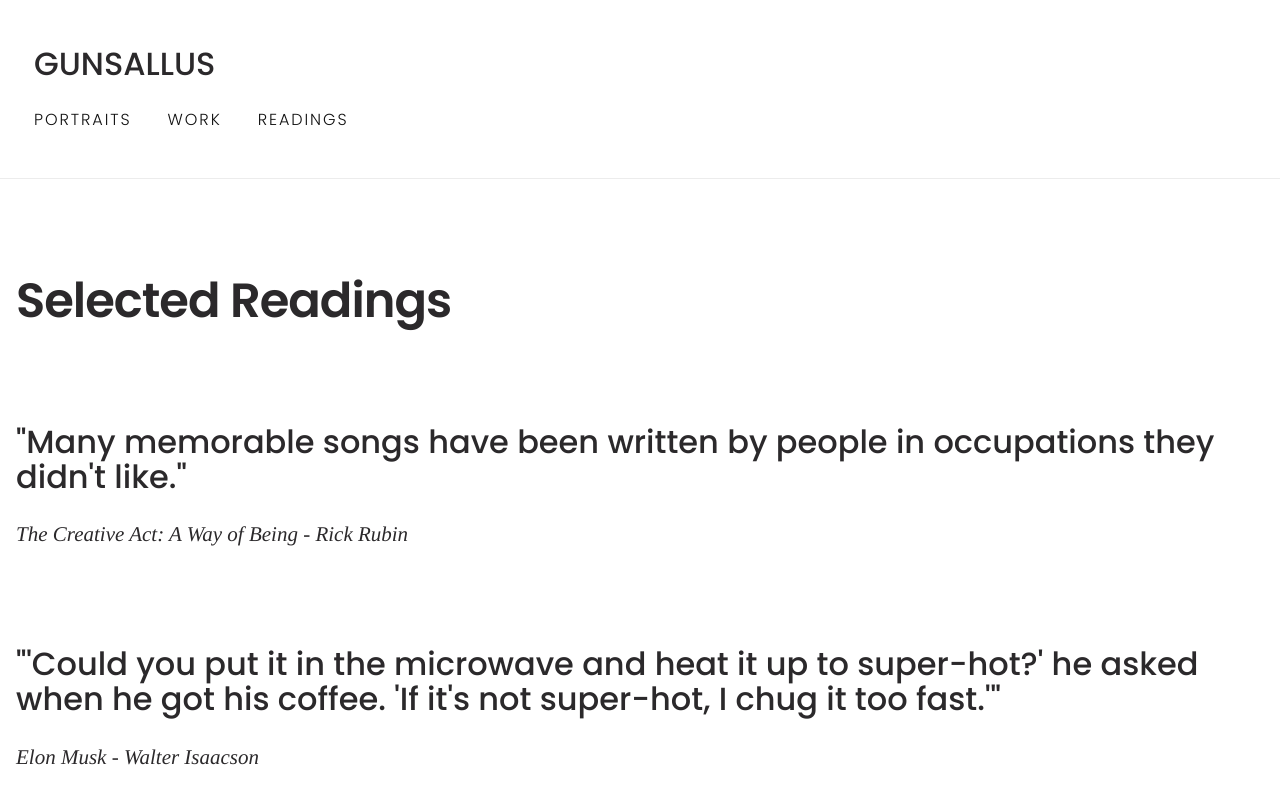
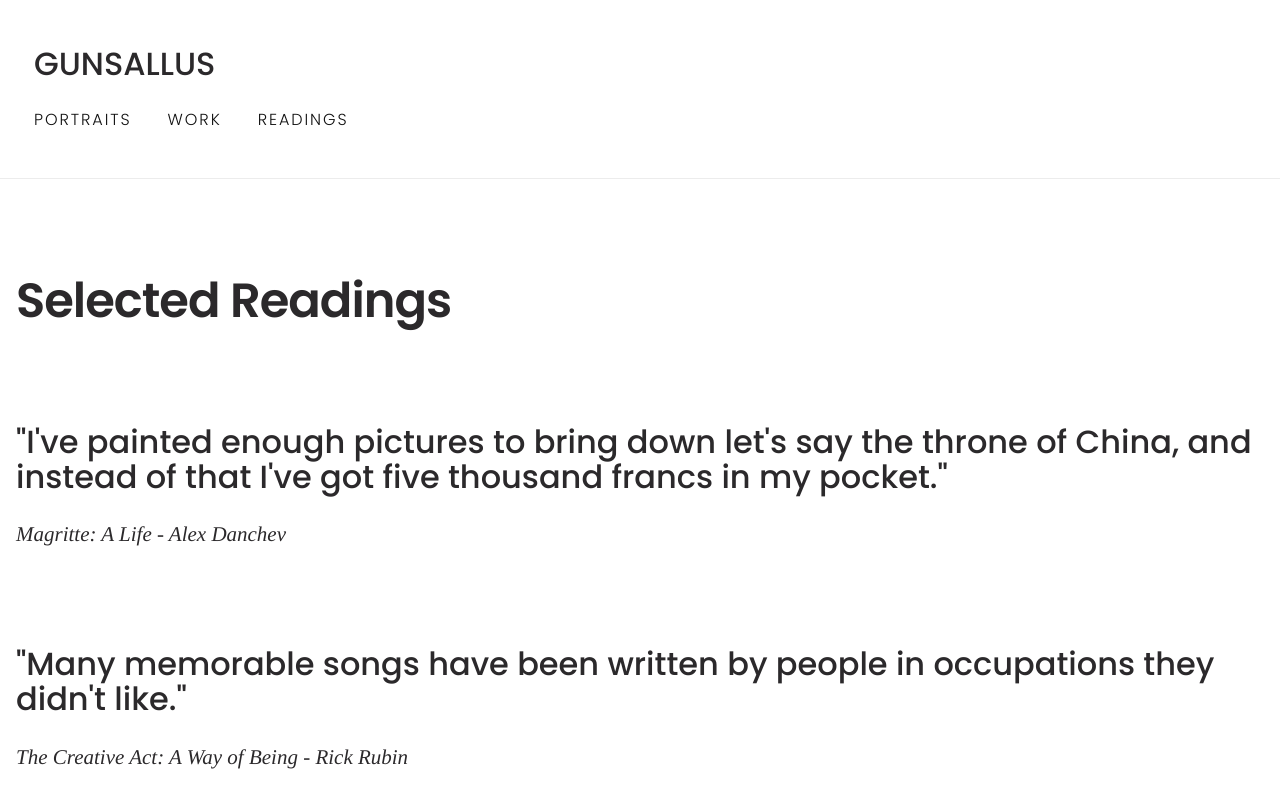
Before and after one commit to levigunz/levigunsallus.com, a SvelteKit app: page /shelf in a window 1280 px wide. Shown: the top 800 px of the page. Built offline with nearby package versions, Linux system fonts and the light colour scheme.

Commit message:
Add margritte quote

```diff
--- a/src/quotes.ts
+++ b/src/quotes.ts
@@ -4,6 +4,10 @@ type Quote = {
 }
 
 const quotes: Array<Quote> = [
+    {
+        text: "I've painted enough pictures to bring down let's say the throne of China, and instead of that I've got five thousand francs in my pocket.",
+        citation: "Magritte: A Life - Alex Danchev"
+    },
     {
         text: "Many memorable songs have been written by people in occupations they didn't like.",
         citation: "The Creative Act: A Way of Being - Rick Rubin"
```
